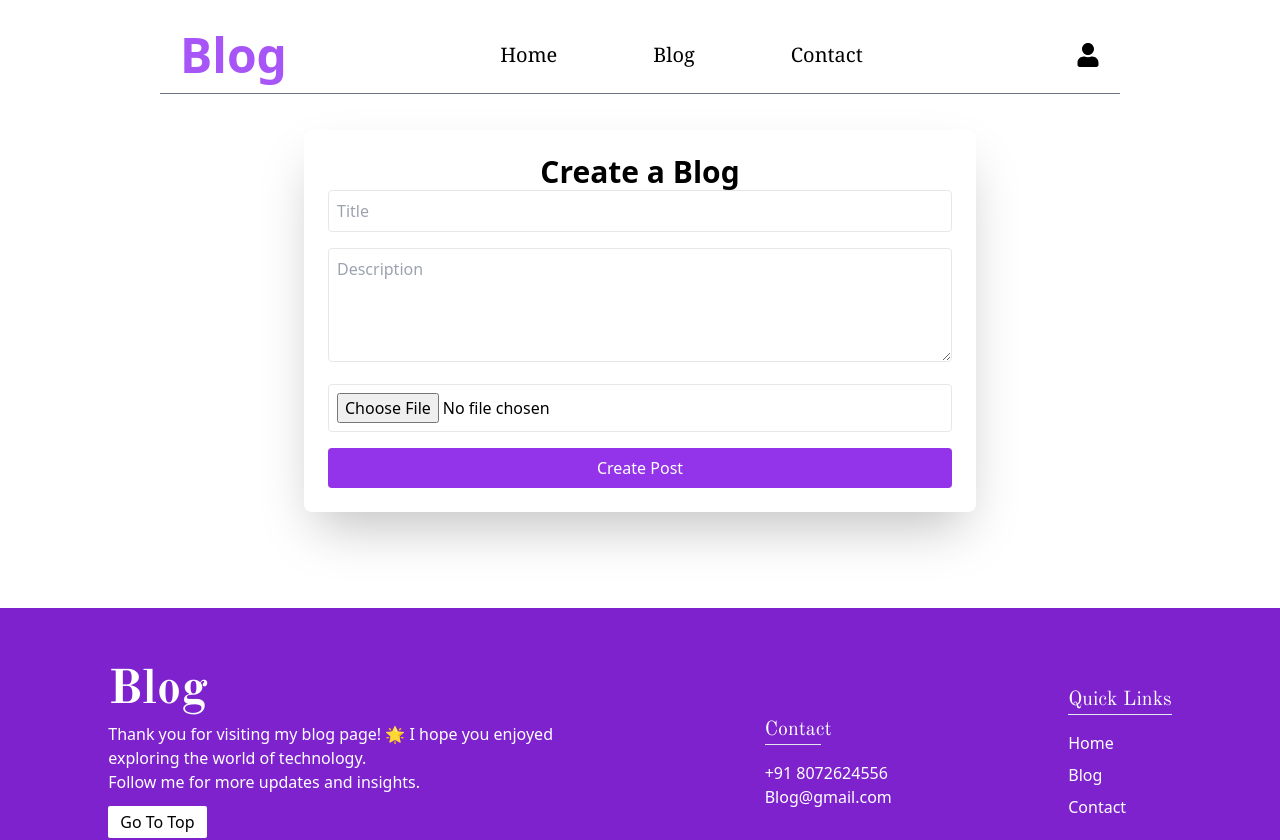
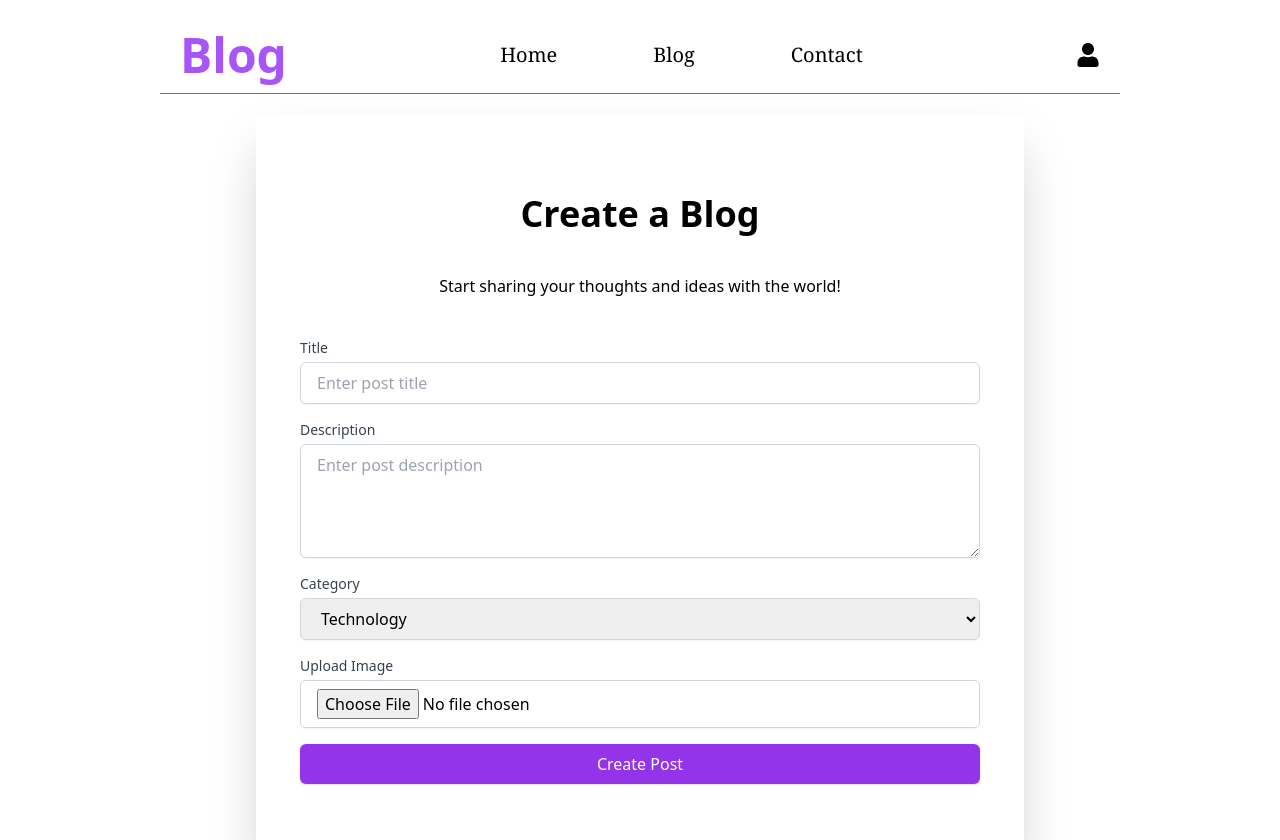
Before and after one commit to Velu-samy/MERN-Blog, a React (Vite) app in the folder blog/frontend/: page /dashboard in a window 1280 px wide. Shown: the part 320-1160 px from the top of the page. Built offline with nearby package versions, Linux system fonts and the light colour scheme.

Commit message:
added loader

```diff
--- a/blog/frontend/src/components/Createblog.jsx
+++ b/blog/frontend/src/components/Createblog.jsx
@@ -12,8 +12,6 @@ function CreateBlog() {
         image: null,
         imagePreview: null,
     });
-
-    const [loading, setLoading] = useState(false); // ✅ Loader state
 
     // ✅ Retrieve user details safely
     const userId = localStorage.getItem("userId") || "";
@@ -37,49 +35,112 @@ function CreateBlog() {
         }
     };
 
-    // ✅ Handle form submission with loader
+    // ✅ Handle form submission
     const handleSubmit = async (e) => {
         e.preventDefault();
-        setLoading(true);
+
+        if (!token || !userId || !formData.title.trim() || !formData.desc.trim()) {
+            alert("❌ Missing required fields!");
+            return;
+        }
 
         const postData = new FormData();
-        Object.entries(formData).forEach(([key, value]) => {
-            if (value) postData.append(key, value);
-        });
+        postData.append("title", formData.title);
+        postData.append("desc", formData.desc);
+        postData.append("category", formData.category);
         postData.append("userId", userId);
         postData.append("author", author);
 
+        if (formData.image) {
+            postData.append("image", formData.image); // ✅ Ensure backend expects `"image"`
+        }
+
         try {
-            await axios.post("https://mern-blog-vz8i.onrender.com/api/posts/create", postData, {
-                headers: { "Content-Type": "multipart/form-data", Authorization: `Bearer ${token}` },
+            const response = await axios.post(
+                "https://mern-blog-vz8i.onrender.com/api/posts/create",
+                postData,
+                {
+                    headers: {
+                        "Content-Type": "multipart/form-data",
+                        Authorization: `Bearer ${token}`,
+                    },
+                }
+            );
+
+            alert("✅ Blog created successfully!");
+            console.log(response.data);
+
+            // ✅ Reset form after successful submission
+            setFormData({
+                title: "",
+                desc: "",
+                category: "Technology",
+                image: null,
+                imagePreview: null,
             });
 
-            alert("✅ Blog created successfully!");
-            setFormData({ title: "", desc: "", category: "Technology", image: null, imagePreview: null });
         } catch (error) {
+            console.error("❌ Error creating post:", error.response?.data || error.message);
             alert("❌ Failed to create blog post.");
-        } finally {
-            setLoading(false);
         }
     };
 
     return (
         <>
             <Navbar />
-            <div className="flex justify-center items-center mb-20 p-4">
-                <motion.div className="bg-white shadow-2xl w-full max-w-2xl p-6 rounded-lg">
-                    <h1 className="text-3xl font-bold text-center">Create a Blog</h1>
-                    {loading && <motion.div animate={{ rotate: 360 }} transition={{ repeat: Infinity, duration: 1 }} className="mx-auto mt-4 w-10 h-10 rounded-full border-4 border-purple-600 border-t-transparent"></motion.div>}
+            <div className="flex justify-center items-center mb-20">
+                <div className="lg:px-11 py-20 bg-white shadow-2xl lg:w-3/5 w-full p-4 rounded-lg">
+                    <motion.div animate={{ opacity: 1, y: 0 }} initial={{ opacity: 0, y: -50 }} transition={{ duration: 0.5 }}>
+                        <h1 className="text-4xl font-bold mb-6 text-center">Create a Blog</h1>
+                    </motion.div>
+
+                    <motion.div animate={{ opacity: 1, y: 0 }} initial={{ opacity: 0, y: -50 }} transition={{ duration: 0.5, delay: 0.8 }}>
+                        <p className="my-10 text-center">Start sharing your thoughts and ideas with the world!</p>
+                    </motion.div>
+
                     <form onSubmit={handleSubmit} className="space-y-4">
-                        <input type="text" name="title" value={formData.title} onChange={handleChange} placeholder="Title" className="w-full p-2 border rounded" required />
-                        <textarea name="desc" value={formData.desc} onChange={handleChange} placeholder="Description" rows="4" className="w-full p-2 border rounded" required></textarea>
-                        <input type="file" name="image" accept="image/*" onChange={handleImageChange} className="w-full p-2 border rounded" />
-                        {formData.imagePreview && <img src={formData.imagePreview} alt="Preview" className="w-full h-32 object-cover rounded-lg mt-2" />}
-                        <button type="submit" disabled={loading} className="w-full bg-purple-600 text-white py-2 rounded hover:bg-purple-700">
-                            {loading ? "Uploading..." : "Create Post"}
-                        </button>
+                        {/* ✅ Title Input */}
+                        <div>
+                            <label className="block text-sm font-medium text-gray-700">Title</label>
+                            <input type="text" name="title" value={formData.title} onChange={handleChange}
+                                placeholder="Enter post title" className="mt-1 block w-full px-4 py-2 border border-gray-300 rounded-md shadow-sm focus:ring-blue-500 focus:border-blue-500" required />
+                        </div>
+
+                        {/* ✅ Description Input */}
+                        <div>
+                            <label className="block text-sm font-medium text-gray-700">Description</label>
+                            <textarea name="desc" value={formData.desc} onChange={handleChange}
+                                placeholder="Enter post description" rows="4"
+                                className="mt-1 block w-full px-4 py-2 border border-gray-300 rounded-md shadow-sm focus:ring-blue-500 focus:border-blue-500" required></textarea>
+                        </div>
+
+                        {/* ✅ Category Dropdown */}
+                        <div>
+                            <label className="block text-sm font-medium text-gray-700">Category</label>
+                            <select name="category" value={formData.category} onChange={handleChange}
+                                className="mt-1 block w-full px-4 py-2 border border-gray-300 rounded-md shadow-sm focus:ring-blue-500 focus:border-blue-500" required>
+                                <option value="Technology">Technology</option>
+                            </select>
+                        </div>
+
+                        {/* ✅ Image Upload */}
+                        <div>
+                            <label className="block text-sm font-medium text-gray-700">Upload Image</label>
+                            <input type="file" name="image" accept="image/*" onChange={handleImageChange}
+                                className="mt-1 block w-full px-4 py-2 border border-gray-300 rounded-md shadow-sm focus:ring-blue-500 focus:border-blue-500" />
+                            {formData.imagePreview && (
+                                <img src={formData.imagePreview} alt="Preview" className="mt-2 max-w-full h-32 rounded-md shadow-md" />
+                            )}
+                        </div>
+
+                        {/* ✅ Submit Button */}
+                        <div>
+                            <button type="submit" className="w-full px-4 py-2 text-white bg-purple-600 hover:bg-purple-700 rounded-md shadow">
+                                Create Post
+                            </button>
+                        </div>
                     </form>
-                </motion.div>
+                </div>
             </div>
             <Footer />
         </>
--- a/blog/frontend/src/components/Logoutbuuton.jsx
+++ b/blog/frontend/src/components/Logoutbuuton.jsx
@@ -9,7 +9,7 @@ const Logoutbutton = () => {
         localStorage.removeItem("token");
         localStorage.removeItem("username");
         setIsLoggedIn(false); // Update login status
-        navigate("/signin"); // Redirect to sign-in page
+        navigate("/"); // Redirect to sign-in page
     };
 
     return isLoggedIn ? (
```
